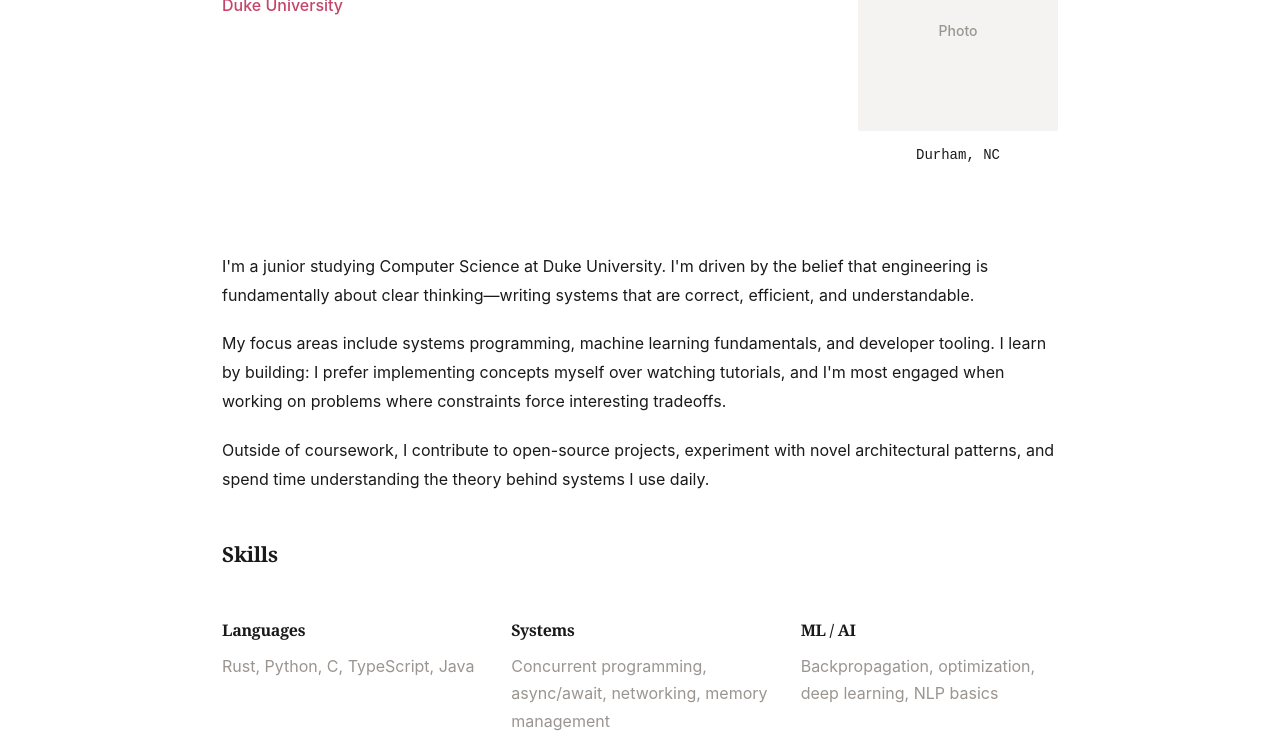
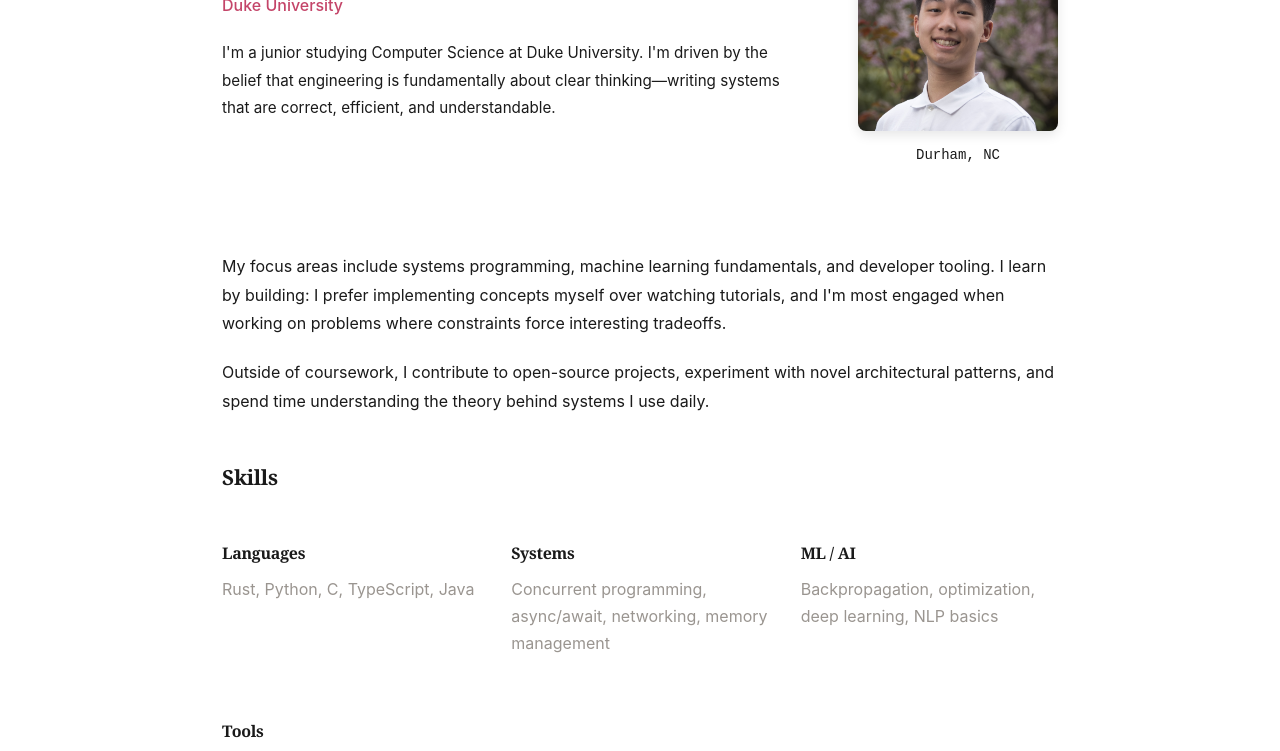
Before and after one commit to LoganChu/LoganChu.github.io, a plain HTML site: page index.html in a window 1280 px wide. Shown: the part 191-942 px from the top of the page. Drawn offline with Linux system fonts and the light colour scheme.

Commit message:
Version 5

```diff
--- a/index.html
+++ b/index.html
@@ -27,11 +27,13 @@
                 <div class="hero-text">
                     <h1>Logan Chu</h1>
                     <p class="affiliation">Duke University</p>
+                    <p style="margin-top: var(--spacing-md); font-size: 0.95rem;">
+                        I'm a junior studying Computer Science at Duke University. I'm driven by the belief that engineering
+                        is fundamentally about clear thinking—writing systems that are correct, efficient, and understandable.
+                    </p>
                 </div>
                 <div class="hero-image-right">
-                    <div class="placeholder-image">
-                        <span>Photo</span>
-                    </div>
+                    <img src="images/profile.jpg" alt="Logan Chu" class="profile-image">
                     <p class="image-caption">Durham, NC</p>
                 </div>
             </div>
@@ -40,10 +42,6 @@
         <!-- About Section -->
         <section class="about">
             <div class="container">
-                <p>
-                    I'm a junior studying Computer Science at Duke University. I'm driven by the belief that engineering
-                    is fundamentally about clear thinking—writing systems that are correct, efficient, and understandable.
-                </p>
                 <p>
                     My focus areas include systems programming, machine learning fundamentals, and developer tooling.
                     I learn by building: I prefer implementing concepts myself over watching tutorials, and I'm most engaged
--- a/script.js
+++ b/script.js
@@ -6,6 +6,42 @@
 
 (function() {
     'use strict';
+
+    // ========================================================================
+    // DARK MODE TOGGLE
+    // ========================================================================
+
+    const moonIcon = document.querySelector('.moon-icon');
+
+    // Check for saved mode preference or default to light mode
+    const savedMode = localStorage.getItem('theme-mode');
+    const prefersDark = window.matchMedia('(prefers-color-scheme: dark)').matches;
+
+    const initialMode = savedMode || (prefersDark ? 'dark-mode' : 'light-mode');
+    document.body.classList.add(initialMode);
+    updateMoonIcon();
+
+    function updateMoonIcon() {
+        if (document.body.classList.contains('dark-mode')) {
+            moonIcon.textContent = '☀️';
+        } else {
+            moonIcon.textContent = '🌙';
+        }
+    }
+
+    if (moonIcon) {
+        moonIcon.addEventListener('click', function(e) {
+            e.preventDefault();
+            document.body.classList.toggle('dark-mode');
+            document.body.classList.toggle('light-mode');
+
+            const currentMode = document.body.classList.contains('dark-mode') ? 'dark-mode' : 'light-mode';
+            localStorage.setItem('theme-mode', currentMode);
+            updateMoonIcon();
+        });
+
+        moonIcon.style.cursor = 'pointer';
+    }
 
     // ========================================================================
     // ACTIVE NAVIGATION HIGHLIGHTING
--- a/styles.css
+++ b/styles.css
@@ -12,7 +12,7 @@
    ============================================================================ */
 
 :root {
-    /* Colors */
+    /* Colors - Light Mode */
     --color-white: #ffffff;
     --color-off-white: #fafaf9;
     --color-light-gray: #f5f3f1;
@@ -50,6 +50,48 @@
     --max-width: 900px;
     --border-radius: 2px;
     --transition-speed: 0.2s;
+}
+
+/* Dark Mode */
+@media (prefers-color-scheme: dark) {
+    :root {
+        --color-white: #1a1a1a;
+        --color-off-white: #242424;
+        --color-light-gray: #2a2a2a;
+        --color-gray: #3a3a3a;
+        --color-medium-gray: #888888;
+        --color-dark-gray: #ffffff;
+        --color-accent: #e8a5b8;
+        --color-accent-light: #f0c4d4;
+        --color-accent-hover: #f5d4df;
+        --color-border: #3a3a3a;
+    }
+}
+
+body.dark-mode {
+    --color-white: #1a1a1a;
+    --color-off-white: #242424;
+    --color-light-gray: #2a2a2a;
+    --color-gray: #3a3a3a;
+    --color-medium-gray: #888888;
+    --color-dark-gray: #ffffff;
+    --color-accent: #e8a5b8;
+    --color-accent-light: #f0c4d4;
+    --color-accent-hover: #f5d4df;
+    --color-border: #3a3a3a;
+}
+
+body.light-mode {
+    --color-white: #ffffff;
+    --color-off-white: #fafaf9;
+    --color-light-gray: #f5f3f1;
+    --color-gray: #e8e6e1;
+    --color-medium-gray: #9a9590;
+    --color-dark-gray: #1a1a1a;
+    --color-accent: #c44569;
+    --color-accent-light: #e8a5b8;
+    --color-accent-hover: #a83a52;
+    --color-border: #e8e6e1;
 }
 
 /* ============================================================================
@@ -225,10 +267,13 @@ code {
 }
 
 .hero-container {
-    display: grid;
-    grid-template-columns: 1fr auto;
+    display: flex;
     gap: var(--spacing-2xl);
     align-items: flex-start;
+}
+
+.hero-text {
+    flex: 1;
 }
 
 .hero-text h1 {
@@ -255,13 +300,24 @@ code {
     width: 200px;
     height: 200px;
     background-color: var(--color-light-gray);
-    border-radius: 2px;
+    border-radius: 8px;
     display: flex;
     align-items: center;
     justify-content: center;
     color: var(--color-medium-gray);
     font-size: var(--font-size-small);
     font-weight: 500;
+    box-shadow: 0 4px 12px rgba(0, 0, 0, 0.1);
+    overflow: hidden;
+}
+
+.profile-image {
+    width: 200px;
+    height: 200px;
+    object-fit: cover;
+    border-radius: 8px;
+    box-shadow: 0 4px 12px rgba(0, 0, 0, 0.1);
+    display: block;
 }
 
 .image-caption {
@@ -269,6 +325,23 @@ code {
     color: var(--color-dark-gray);
     margin-top: var(--spacing-sm);
     font-family: 'Courier New', monospace;
+}
+
+@media (max-width: 768px) {
+    .hero-container {
+        flex-direction: column;
+        gap: var(--spacing-lg);
+    }
+
+    .hero-text h1 {
+        font-size: 2.2rem;
+    }
+
+    .placeholder-image {
+        width: 200px;
+        height: 200px;
+        margin: 0 auto;
+    }
 }
 
 @media (max-width: 768px) {
```
Also changed, not shown: images/profile.jpg (added).
